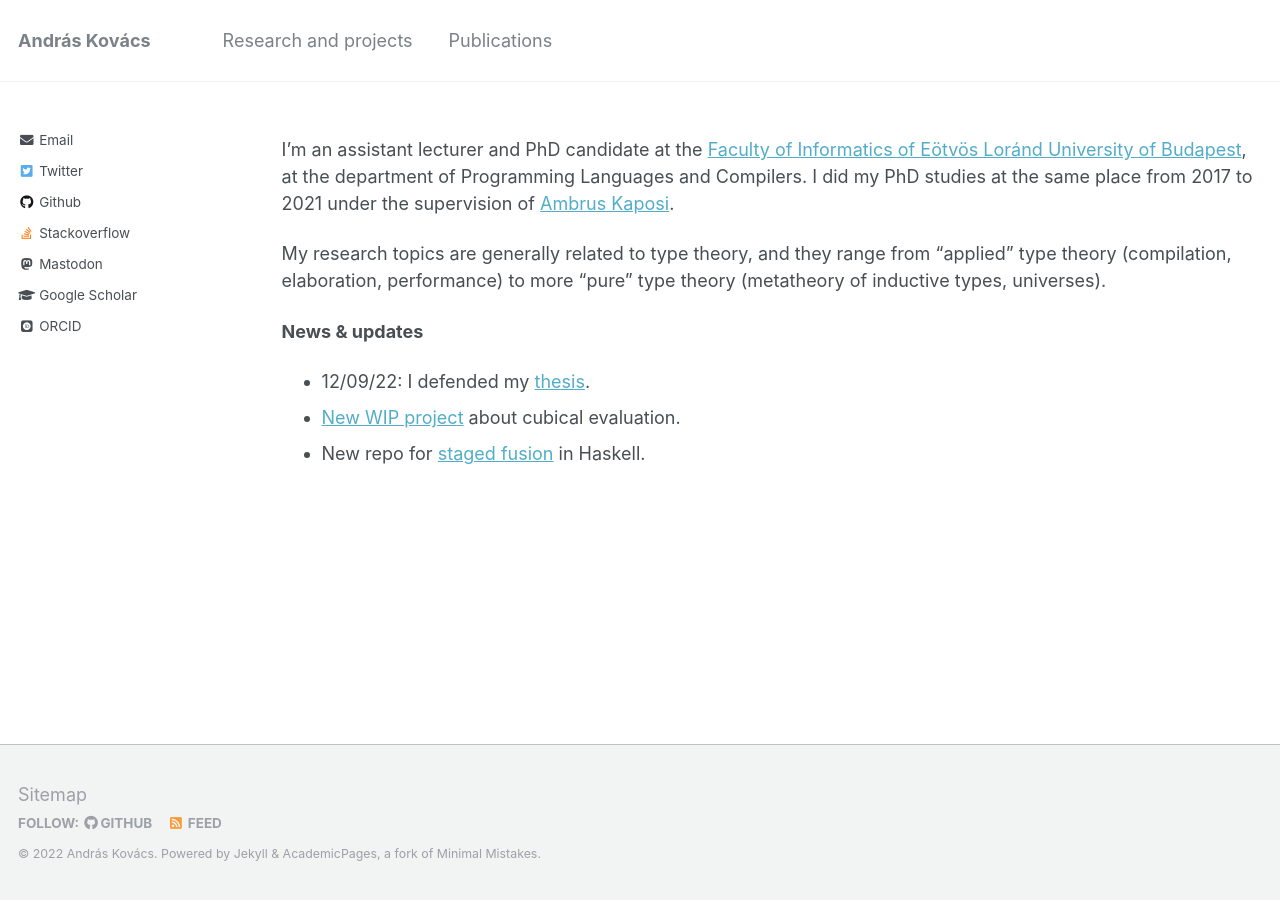
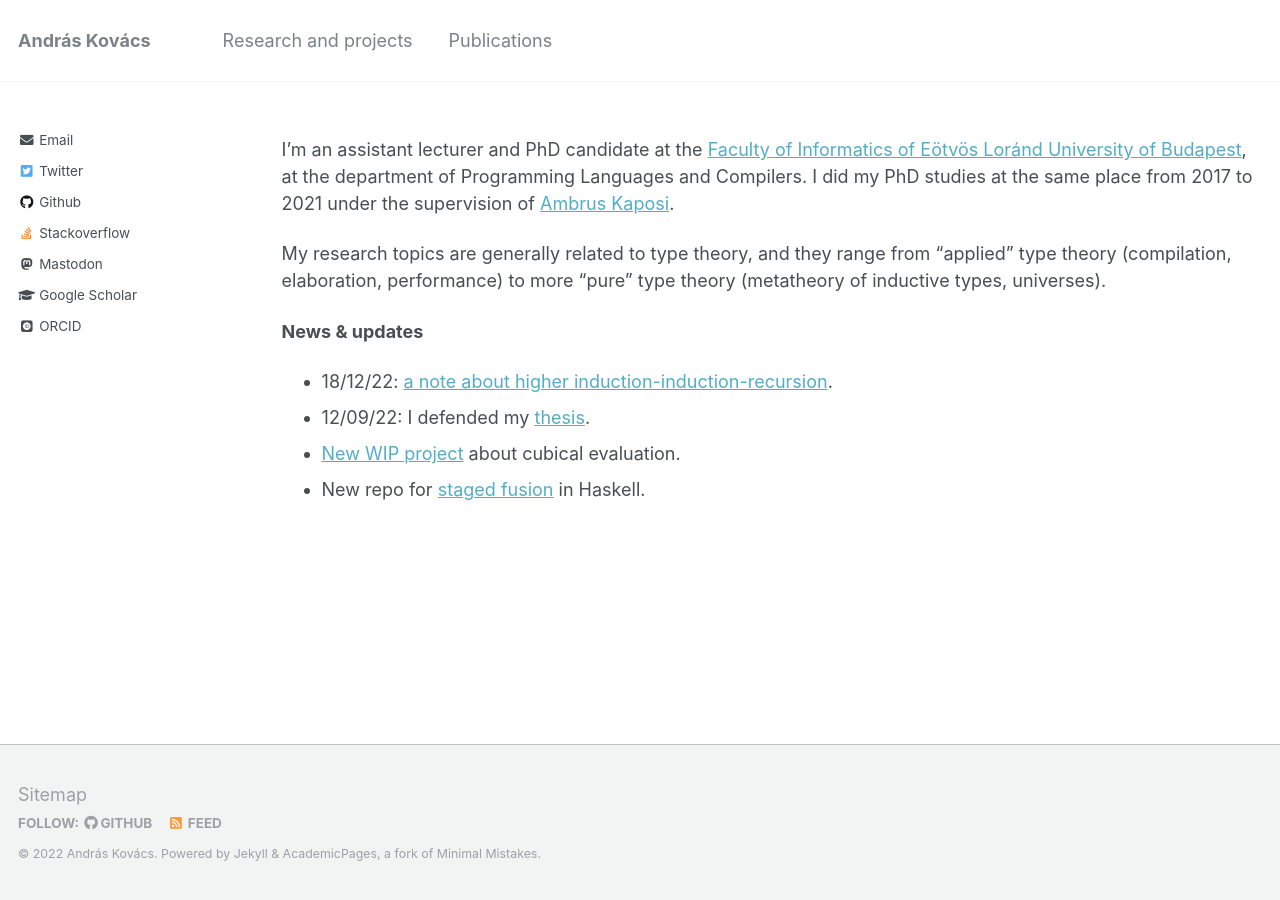
Before and after one commit to AndrasKovacs/AndrasKovacs.github.io, a Jekyll site: the page built from _pages/about.md, in a window 1280 px wide. Built offline with Jekyll 4.4.1, drawn with Linux system fonts in a browser that asks for light colours; some web fonts are replaced.

Commit message:
Update about.md

```diff
--- a/_pages/about.md
+++ b/_pages/about.md
@@ -20,6 +20,7 @@ type theory (metatheory of inductive types, universes).
 
 **News & updates**
 
+- 18/12/22: [a note about higher induction-induction-recursion](https://gist.github.com/AndrasKovacs/16ce01ad516b3f757ff5d88276f1c515).
 - 12/09/22: I defended my [thesis](pdfs/phdthesis_compact.pdf).
 - [New WIP project](https://github.com/AndrasKovacs/cubeval) about cubical evaluation.
 - New repo for [staged fusion](https://github.com/AndrasKovacs/staged-fusion) in Haskell.
```
